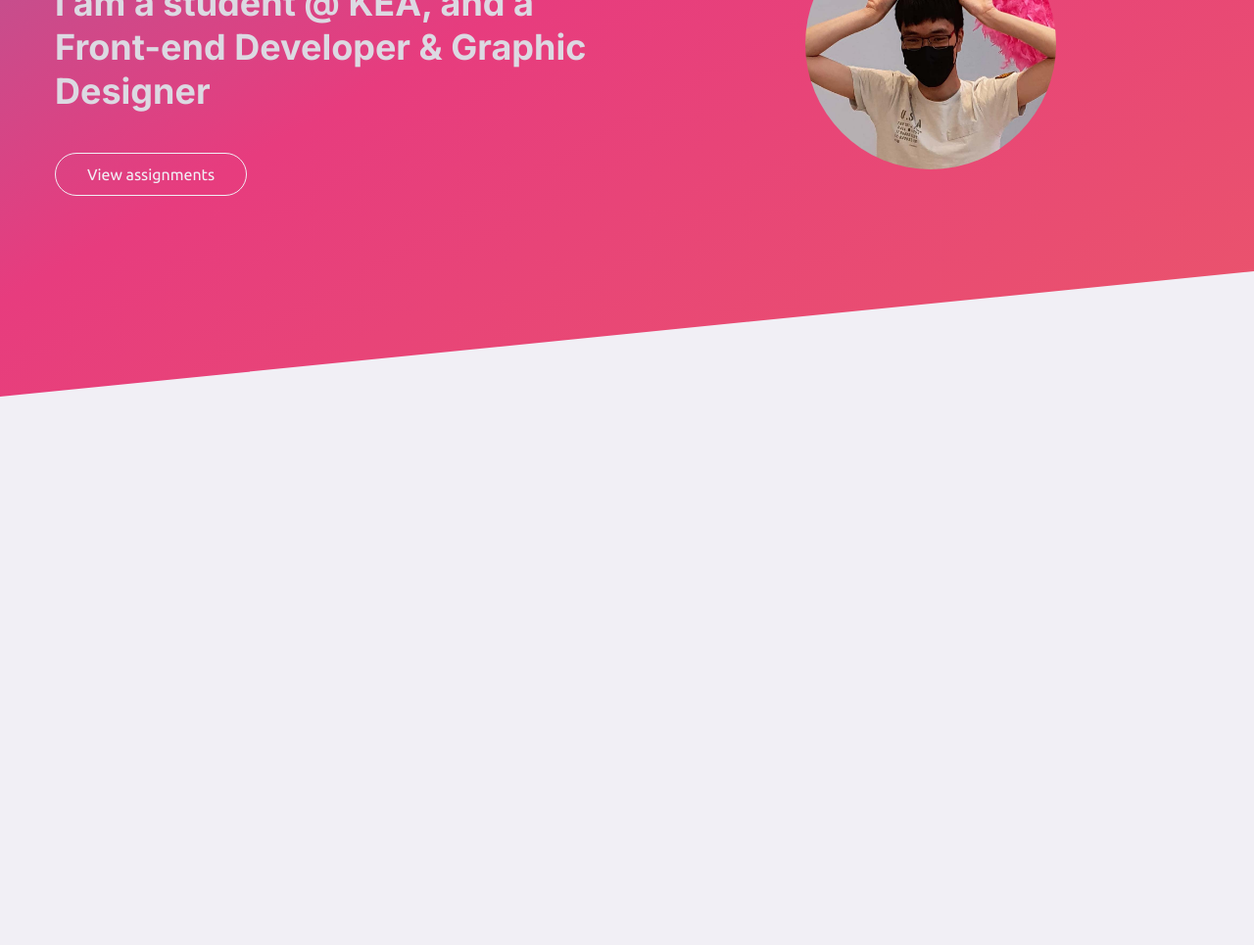
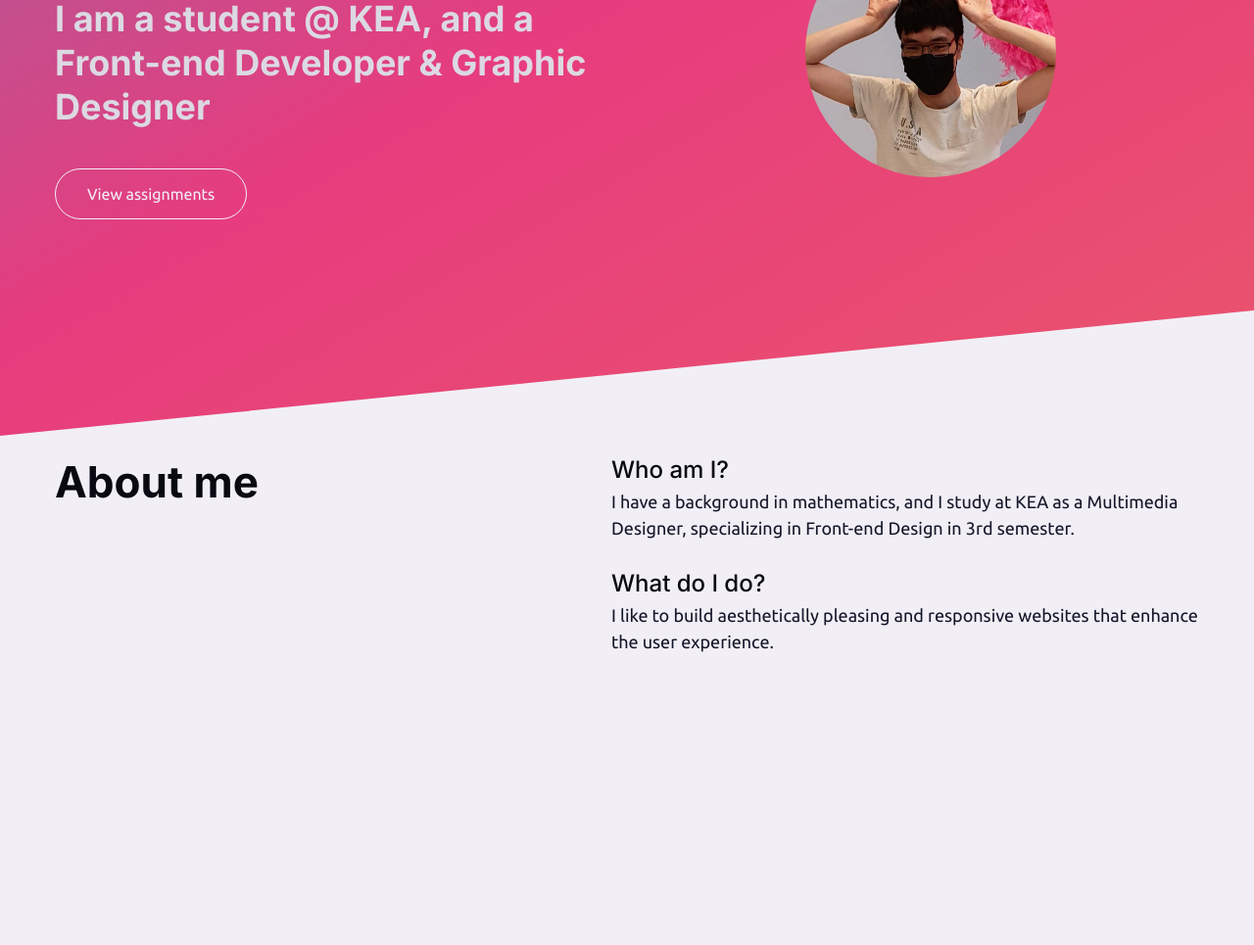
Before and after one commit to vict4222/Assignment-Portfolio, a plain HTML site: page index.html in a window 1280 px wide. Shown: the part 275-1240 px from the top of the page at 98% size. Before the commit the page ends 800 px from the top, so only its background shows below. Drawn offline with Linux system fonts and the light colour scheme.

Commit message:
about section

```diff
--- a/css/main-styles.css
+++ b/css/main-styles.css
@@ -6,15 +6,20 @@
   margin: 0;
   padding: 0;
   box-sizing: border-box;
+
+  transition-property: color, background-color;
+  transition-duration: 0.15s;
 }
 
 html {
   scroll-behavior: smooth;
+  scroll-padding-top: calc(48px + 1.75rem);
   background-color: var(--primary-color);
 }
 
 body {
   overflow-x: hidden;
+  min-height: 200vh;
 }
 
 .max-width {
@@ -31,7 +36,7 @@ body {
   --primary-color: #f1eff5;
   --primary-color-2: #dcd9e2;
   --secondary-color: #080911;
-  --secondary-color-2: #0f111f;
+  --secondary-color-2: #141629;
 
   --accent-color-1: #ee7752;
   --accent-color-2: #e73c7e;
@@ -41,7 +46,7 @@ body {
 
 [data-theme="dark"]:root {
   --primary-color: #080911;
-  --primary-color-2: #0f111f;
+  --primary-color-2: #141629;
   --secondary-color: #f1eff5;
   --secondary-color-2: #dcd9e2;
 
@@ -64,29 +69,40 @@ body {
 h1 {
   font-family: var(--headline-text);
   font-size: clamp(2.5rem, 1.25rem + 5vw, 5rem);
+  font-weight: 700;
   line-height: 1.25;
   color: var(--secondary-color);
+  padding-bottom: 1rem;
 }
 
 h2 {
   font-family: var(--headline-text);
-  font-size: clamp(1.75rem, 1.5rem + 1vw, 2.25rem);
+  font-size: clamp(1.75rem, 1.25rem + 2vw, 2.75rem);
+  font-weight: 700;
   line-height: 1.25;
   color: var(--secondary-color);
+  padding-bottom: 0.5rem;
 }
 
 h3 {
   font-family: var(--headline-text);
   font-size: clamp(1.25rem, 1.125rem + 0.5vw, 1.5rem);
+  font-weight: 500;
   line-height: 1.25;
   color: var(--secondary-color);
+  padding-bottom: 0.25rem;
+}
+
+p + h3 {
+  margin-top: 24px;
 }
 
 p {
   font-family: var(--body-text);
-  font-size: 1rem;
+  font-size: 1.125rem;
   line-height: 1.5;
-  color: var(--secondary-color);
+  color: var(--secondary-color-2);
+  padding-bottom: 0.25rem;
 }
 
 a {
@@ -111,7 +127,7 @@ button {
 
 .btn {
   border: none;
-  padding: 12px 32px;
+  padding: 16px 32px;
   border-radius: 32px;
 }
 
@@ -119,7 +135,7 @@ button {
   border: 1px solid var(--secondary-color);
   background-color: transparent;
   color: var(--secondary-color);
-  padding: 12px 32px;
+  padding: 16px 32px;
   border-radius: 32px;
   transition-property: border, background-color;
   transition-duration: 0.15s;
@@ -207,10 +223,14 @@ button {
 
 header {
   position: relative;
-  min-height: 85vh;
+  min-height: 90vh;
   width: 100vw;
   margin-top: calc(-24px - 1.75rem);
   padding-top: calc(48px + 1.75rem);
+}
+
+header h2 {
+  font-size: clamp(1.75rem, 1.5rem + 1vw, 2.25rem);
 }
 
 header::after {
@@ -249,8 +269,11 @@ header::after {
   color: var(--primary-color-2);
 }
 
+.header-text .ghost-btn {
+  margin-top: 32px;
+}
+
 [data-theme="light"] .header-text .ghost-btn {
-  margin-top: 40px;
   border: 1px solid var(--primary-color);
   color: var(--primary-color);
 }
@@ -272,8 +295,26 @@ header::after {
 
 /* #endregion header */
 
-/* #region */
-/* #endregion */
+/* #region about */
+
+#about {
+  margin-top: 20px;
+}
+
+#about-container {
+  display: flex;
+  flex-direction: row;
+  justify-content: space-between;
+  flex-wrap: wrap;
+  align-items: flex-start;
+  gap: 20px 120px;
+}
+
+.right-column {
+  max-width: 600px;
+}
+
+/* #endregion about */
 
 /* #region animations */
 
--- a/index.html
+++ b/index.html
@@ -21,7 +21,7 @@
           <a href="#" id="home">Home</a>
           <ul id="nav-items">
             <li class="nav-item">
-              <a href="#" class="nav-link">Intro</a>
+              <a href="#about" class="nav-link">About</a>
             </li>
             <li class="nav-item">
               <a href="#" class="nav-link">Assignments</a>
@@ -45,6 +45,22 @@
           <div class="header-image"></div>
         </div>
       </header>
+
+      <!---->
+      <section id="about">
+        <article id="about-container" class="max-width">
+          <h2>About me</h2>
+          <div class="right-column">
+            <h3>Who am I?</h3>
+            <p>
+              I have a background in mathematics, and I study at KEA as a Multimedia Designer, specializing in Front-end
+              Design in 3rd semester.
+            </p>
+            <h3>What do I do?</h3>
+            <p>I like to build aesthetically pleasing and responsive websites that enhance the user experience.</p>
+          </div>
+        </article>
+      </section>
     </main>
     <script src="js/script.js"></script>
   </body>
```
